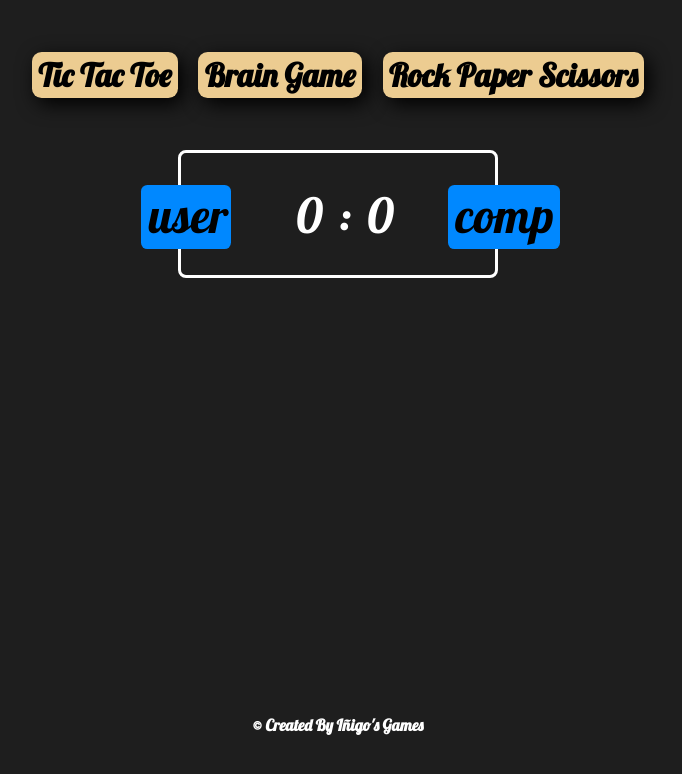
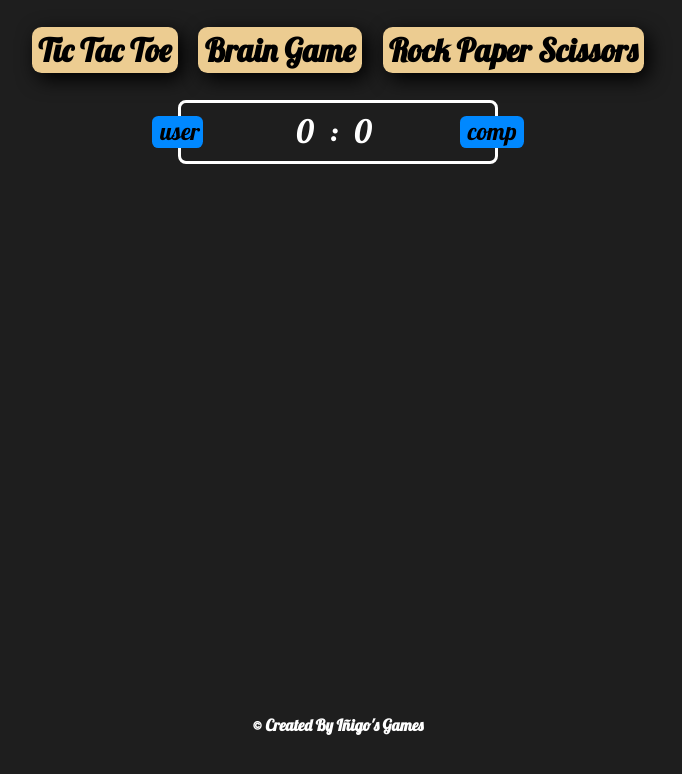
Before and after one commit to IHCantabraba/constructionSite, a website built with Vite: page index.html in a window 1280 px wide. Both pictures are taken after a click on the button "Rock Paper Scissors". Shown: the whole page, without its empty margins (302-984 px from the left). Built offline with nearby package versions, Linux system fonts and the light colour scheme; a web font is replaced by a local one.

Commit message:
re-styling

```diff
--- a/src/components/utils/RPS/initResultDiv/RPSresultDiv.css
+++ b/src/components/utils/RPS/initResultDiv/RPSresultDiv.css
@@ -5,7 +5,7 @@
 
 .generalResult {
   width: 20rem;
-  height: 8rem;
+  height: 4rem;
   border: 3px solid white;
   position: absolute;
   display: flex;
@@ -16,28 +16,28 @@
 .resultPlayer {
   background-color: var(--ihc-resultPlayer-P-BG-color);
   border-radius: var(--ihc-results-P-RPS-brder-radius);
-  font-size: 3rem;
-  height: 4rem;
+  font-size: 1.5rem;
+  height: 2rem;
   padding: 0rem 0.5rem;
 }
 .user {
-  width: 5.6rem;
+  width: 3.2rem;
   position: relative;
-  left: -2.5rem;
-  top: 2rem;
+  left: -1.8rem;
+  top: 0.8rem;
 }
 .computer {
-  width: 7rem;
+  width: 4rem;
   position: relative;
-  right: -5rem;
-  top: 2rem;
+  right: -9.5rem;
+  top: 0.8rem;
 }
 
 .winnerCounter {
   position: relative;
-  top: 2rem;
-  height: 4rem;
-  left: 1.6rem;
+  top: 0.5rem;
+  height: 2rem;
+  left: 4rem;
   display: flex;
   flex-direction: row;
   gap: 1rem;
@@ -46,5 +46,5 @@
 .separator,
 .compCounter {
   color: white;
-  font-size: 3rem;
+  font-size: 2rem;
 }
--- a/src/pages/RPS/rps.js
+++ b/src/pages/RPS/rps.js
@@ -4,14 +4,12 @@ import { initResultsRPS } from '../../components/utils/RPS/initResultDiv/RPSresu
 import './rps.css'
 /* iniciar el juego al hacer click en el botón del juego. */
 export const ActivateRPSGame = (textContent) => {
-  /* borrar todos los timeOut & Intervals de otro juego iniciado */
-  deleteTimers()
   /* crear el botón del header */
   const headerRPSBtn = document.createElement('button')
   headerRPSBtn.textContent = textContent
   headerRPSBtn.addEventListener('click', () => {
-    const body = document.querySelector('body')
-    body.style.backgroundColor = 'rgb(30, 30, 30)'
+    /* borrar todos los timeOut & Intervals de otro juego iniciado */
+    deleteTimers()
     const footerP = document.querySelector('.footerP')
     footerP.style.color = 'white'
     initResultsRPS()
--- a/style.css
+++ b/style.css
@@ -6,7 +6,7 @@
   --ihc-buton-text-size: 15px;
   --ihc-buton-Braduis: 15px;
   /* Header */
-  --ihc-header-height: 150px;
+  --ihc-header-height: 100px;
   --ihc-header-Btn-BG: rgb(236, 204, 145);
   --ihc-Header-padding: 0.8rem;
   --ihc-Header-div-gap: 0.5rem;
@@ -22,7 +22,7 @@
   --ihc-footer-height: 50px;
   --ihc-footer-gap: 1rem;
   /* body */
-  --ihc-body-background: rgb(192, 221, 231);
+  --ihc-body-BG-color: rgb(30, 30, 30);
   /* content */
   --ihc-content-margin: 0rem 1rem 0rem 1rem;
   --ihc-content-gap: 1rem;
@@ -72,7 +72,7 @@
 
 body {
   height: 100%;
-  background: var(--ihc-body-background);
+  background: var(--ihc-body-BG-color);
   /* linear-gradient(90deg, rgba(5, 4, 22, 1) 0%, rgba(31, 17, 5, 1) 27%, rgba(186, 131, 58, 1) 100%);  */
   overflow-y: hidden;
 }
```
